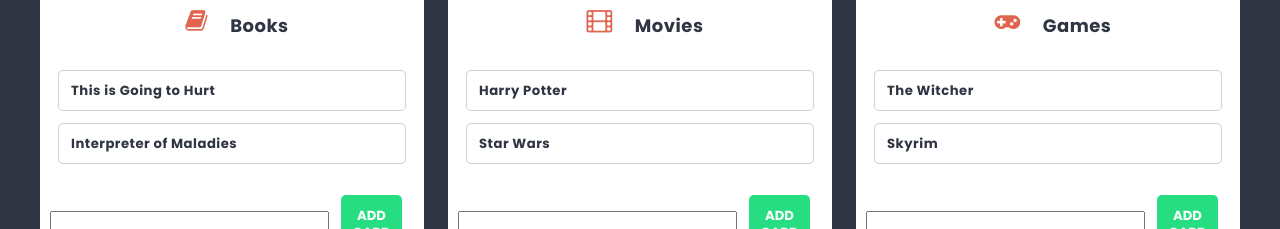
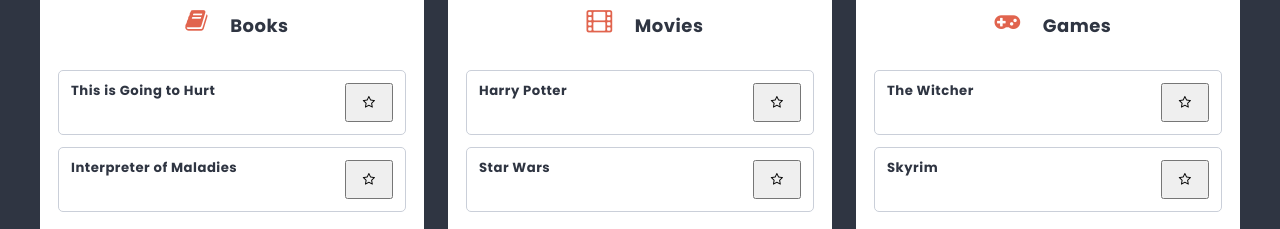
Before and after one commit to Lukasz1991PL/myreact, a React (Create React App) app: page /list/1 in a window 1280 px wide. Shown: the part 571-800 px from the top of the page. Built offline with nearby package versions, Linux system fonts and the light colour scheme.

Commit message:
add functionality to Favorite component

```diff
--- a/package.json
+++ b/package.json
@@ -6,6 +6,7 @@
     "@testing-library/jest-dom": "^5.16.5",
     "@testing-library/react": "^13.4.0",
     "@testing-library/user-event": "^13.5.0",
+    "clsx": "^1.2.1",
     "font-awesome": "^4.7.0",
     "react": "^18.2.0",
     "react-dom": "^18.2.0",
--- a/src/components/Button/Button.jsx
+++ b/src/components/Button/Button.jsx
@@ -1,7 +1,11 @@
 import styles from './Button.module.scss';
 
-const Button = (props) => {
-  return <button className={styles.button}>{props.children}</button>;
+const Button = ({ children, handleClick }) => {
+  return (
+    <button className={styles.button} onSubmit={handleClick}>
+      {children}
+    </button>
+  );
 };
 
 export default Button;
--- a/src/components/Card/Card.jsx
+++ b/src/components/Card/Card.jsx
@@ -1,7 +1,29 @@
 import styles from './Card.module.scss';
+import { useDispatch } from 'react-redux';
+import { toggleCardFavourites } from '../../redux/store';
+import clsx from 'clsx';
 
-const Card = (props) => {
-  return <li className={styles.card}>{props.title}</li>;
+const Card = ({ title, isFavourite, id }) => {
+  const dispatch = useDispatch();
+  const classChange = () => {
+    console.log('click2');
+    dispatch(toggleCardFavourites(id));
+  };
+  console.log('title, isFavourite, id :>> ', title, isFavourite, id);
+  return (
+    <li className={styles.card}>
+      {title}
+      <div>
+        <button
+          type='button'
+          onClick={classChange}
+          className={clsx(isFavourite && styles.active)}
+        >
+          <span className='fa fa-star-o'></span>
+        </button>
+      </div>
+    </li>
+  );
 };
 
 export default Card;
--- a/src/components/Card/Card.module.scss
+++ b/src/components/Card/Card.module.scss
@@ -11,3 +11,6 @@
   justify-content: space-between;
   font-weight: bold;
 }
+.active {
+  color: red;
+}
--- a/src/components/Column/Column.jsx
+++ b/src/components/Column/Column.jsx
@@ -3,21 +3,21 @@
 import CardForm from '../CardForm/CardForm';
 import { useSelector } from 'react-redux';
 import { getFilteredCards } from '../../redux/store';
-const Column = (props) => {
-  const cards = useSelector((state) => getFilteredCards(state, props.id));
-  console.log('Column render');
+const Column = ({ icon, id, title }) => {
+  const cards = useSelector((state) => getFilteredCards(state, id));
   return (
     <article className={styles.column}>
       <h2 className={styles.title}>
-        <span className={styles.icon + ' fa fa-' + props.icon}></span>
-        {props.title}
+        <span className={styles.icon + ' fa fa-' + icon}></span>
+        {title}
       </h2>
       <ul className={styles.cards}>
-        {cards.map((card) => (
-          <Card key={card.id} {...card} />
-        ))}
+        {cards.map((card) => {
+          console.log('card', card);
+          return <Card key={card.id} {...card} />;
+        })}
       </ul>
-      <CardForm columnId={props.id} />
+      <CardForm columnId={id} />
     </article>
   );
 };
--- a/src/components/ColumnForm/ColumnForm.jsx
+++ b/src/components/ColumnForm/ColumnForm.jsx
@@ -4,23 +4,28 @@
 import TextInput from '../TextInput/TextInput';
 import { useDispatch } from 'react-redux';
 import { addColumn } from '../../redux/store';
-const ColumnForm = (listId) => {
-  const [title, setValue] = useState('');
+import shortid from 'shortid';
+import { useParams } from 'react-router-dom';
+const ColumnForm = () => {
+  const [title, setTitle] = useState('');
   const [icon, setIcon] = useState('');
   const dispatch = useDispatch();
+  const { listId } = useParams();
+
   const handleSubmit = (e) => {
     e.preventDefault();
+    console.log({ title, icon });
     dispatch(addColumn({ listId, title, icon }));
-    setValue('');
+    setTitle('');
     setIcon('');
   };
 
   return (
     <form className={styles.columnForm} onSubmit={handleSubmit}>
       <span>Title:</span>
-      <TextInput type='text' title={title} onChange={(e) => setValue(e)} />
+      <TextInput type='text' title={title} onChange={setTitle} />
       <span>Icons:</span>
-      <TextInput type='text' icon={icon} onChange={(e) => setIcon(e)} />
+      <TextInput type='text' icon={icon} onChange={setIcon} />
       <Button>Add column</Button>
     </form>
   );
--- a/src/components/Favourite/Favourite.js
+++ b/src/components/Favourite/Favourite.js
@@ -1,15 +1,36 @@
 import { PageTitle } from '../PageTitle/PageTitle';
 import styles from '../Favourite/Favourite.scss';
+import { useSelector } from 'react-redux';
+import Card from '../Card/Card';
+import { getFilteredFavoriteCards } from '../../redux/store';
 export const Favourite = () => {
+  const favoriteCards = useSelector((state) => getFilteredFavoriteCards(state));
+  console.log(favoriteCards);
+
+  if (favoriteCards.lenght === 0)
+    return (
+      <div className={styles.hero}>
+        <PageTitle>Favourite</PageTitle>
+        <p className={styles.subtitle}>There is no card!</p>
+      </div>
+    );
+
   return (
-    <div className={styles.hero}>
-      <PageTitle>Favourite</PageTitle>
-      <p>
-        Lorem ipsum dolor sit amet consectetur adipisicing elit. Nesciunt ullam
-        culpa iste autem, eum incidunt dolor, explicabo quia ab atque sapiente
-        doloribus esse maiores sint necessitatibus repudiandae quibusdam dolorem
-        inventore!
-      </p>
+    <div>
+      <PageTitle>Favorite</PageTitle>
+      <article className={styles.cardsWrapper}>
+        <ul className={styles.cards}>
+          {favoriteCards.map((card) => (
+            <Card
+              key={card.id}
+              id={card.id}
+              isFavorite={card.isFavorite}
+              title={card.title}
+            />
+          ))}
+        </ul>
+      </article>
     </div>
   );
 };
+export default Favourite;
--- a/src/components/List/List.jsx
+++ b/src/components/List/List.jsx
@@ -9,12 +9,8 @@
 export const List = () => {
   const { listId } = useParams();
   const columns = useSelector((state) => getColumnsByList(state, listId));
-  console.log('columns :>> ', columns);
   const listData = useSelector((state) => getListById(state, listId));
-  console.log('listData', listData);
-  console.log(typeof listId);
   if (!listData) return <Navigate to='/' />;
-
   return (
     <div className={styles.list}>
       <header className={styles.header}>
--- a/src/components/ListForm/ListForm.jsx
+++ b/src/components/ListForm/ListForm.jsx
@@ -12,6 +12,7 @@
 
   const handleSubmit = (e) => {
     e.preventDefault();
+    console.log('fasdsa');
     dispatch(addList({ title, description }));
     setTitle('');
     setDescription('');
@@ -27,7 +28,7 @@
         description={description}
         onChange={(e) => setDescription(e)}
       />
-      <Button>Add List</Button>
+      <Button handleClick={handleSubmit}>Add List</Button>
     </form>
   );
 };
--- a/src/components/SearchForm/SearchForm.jsx
+++ b/src/components/SearchForm/SearchForm.jsx
@@ -18,7 +18,7 @@
       <TextInput
         placeholder='Search...'
         value={searchString}
-        onChange={(e) => setSearchString(e.target.value)}
+        onChange={setSearchString}
       />
       <Button>
         Search
--- a/src/redux/initialState.js
+++ b/src/redux/initialState.js
@@ -27,12 +27,12 @@
   ],
 
   cards: [
-    { id: 1, columnId: 1, title: 'This is Going to Hurt', isFavorite: true },
-    { id: 2, columnId: 1, title: 'Interpreter of Maladies', isFavorite: true },
-    { id: 3, columnId: 2, title: 'Harry Potter', isFavorite: true },
-    { id: 4, columnId: 2, title: 'Star Wars', isFavorite: true },
-    { id: 5, columnId: 3, title: 'The Witcher', isFavorite: true },
-    { id: 6, columnId: 3, title: 'Skyrim', isFavorite: true },
+    { id: 1, columnId: 1, title: 'This is Going to Hurt', isFavorite: false },
+    { id: 2, columnId: 1, title: 'Interpreter of Maladies', isFavorite: false },
+    { id: 3, columnId: 2, title: 'Harry Potter', isFavorite: false },
+    { id: 4, columnId: 2, title: 'Star Wars', isFavorite: false },
+    { id: 5, columnId: 3, title: 'The Witcher', isFavorite: false },
+    { id: 6, columnId: 3, title: 'Skyrim', isFavorite: false },
   ],
   lists: [
     {
--- a/src/redux/store.js
+++ b/src/redux/store.js
@@ -10,6 +10,10 @@
       //card.title.toLowerCase().includes(searchString.toLowerCase())
       strContains(card.title, searchString)
   );
+export const getFilteredFavoriteCards = ({ cards }) => {
+  console.log('chech cards', cards);
+  return cards.filter((card) => card.isFavourite === true);
+};
 export const getAllColumns = (state) => {
   return state.columns;
 };
@@ -31,7 +35,10 @@
   payload,
 });
 export const addList = (payload) => ({ type: 'ADD_LIST', payload });
-
+export const toggleCardFavourites = (payload) => ({
+  type: 'TOGGLE_CARD_FAVORITE',
+  payload,
+});
 const reducer = (state, action) => {
   switch (action.type) {
     case 'ADD_COLUMN':
@@ -42,7 +49,10 @@
     case 'ADD_CARD':
       return {
         ...state,
-        cards: [...state.cards, { ...action.payload, id: shortid() }],
+        cards: [
+          ...state.cards,
+          { ...action.payload, isFavourite: false, id: shortid() },
+        ],
       };
     case 'UPDATE_SEARCHSTRING':
       return {
@@ -53,6 +63,15 @@
       return {
         ...state,
         lists: [...state.lists, { ...action.payload }],
+      };
+    case 'TOGGLE_CARD_FAVORITE':
+      return {
+        ...state,
+        cards: state.cards.map((card) =>
+          card.id === action.payload
+            ? { ...card, isFavourite: !card.isFavourite }
+            : card
+        ),
       };
 
     default:
```
Also changed, not shown: 1 other file (tests, documents, lock files or other folders). Lines whose indentation alone changed are shown as unchanged.
